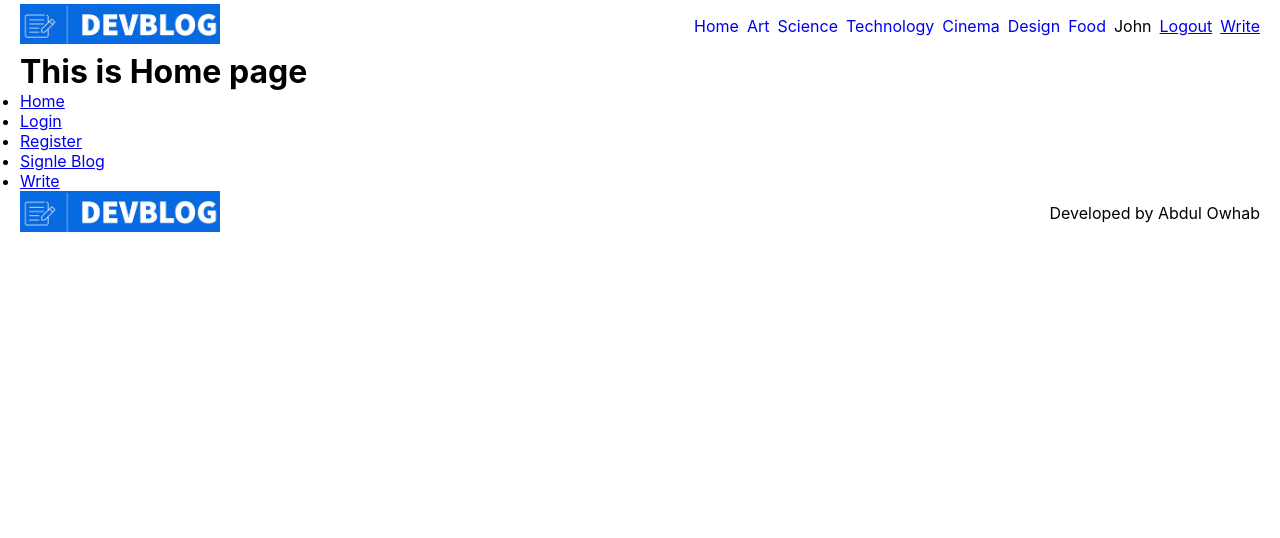
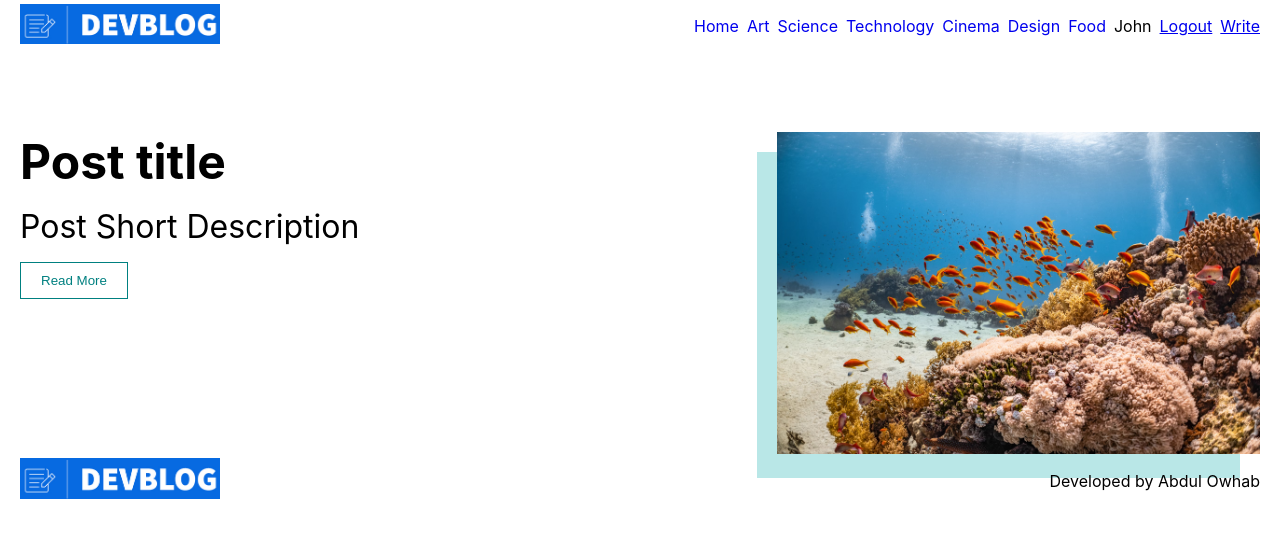
Before and after one commit to Owhab/dev-blog, a React (Create React App) app in the folder frontend/: page / in a window 1280 px wide. Shown: the top 538 px of the page. Built offline with nearby package versions, Linux system fonts and the light colour scheme.

Commit message:
working on home page blogs design

```diff
--- a/frontend/src/pages/Home.jsx
+++ b/frontend/src/pages/Home.jsx
@@ -1,27 +1,27 @@
 import React from "react";
 import { Link } from "react-router-dom";
+import BlogImage from "./../assets/images/blog.avif";
 
 const Home = () => {
   return (
-    <div className="container">
-      <h1>This is Home page</h1>
-      <ul>
-        <li>
-          <Link to="/">Home</Link>
-        </li>
-        <li>
-          <Link to="login">Login</Link>
-        </li>
-        <li>
-          <Link to="register">Register</Link>
-        </li>
-        <li>
-          <Link to="single">Signle Blog</Link>
-        </li>
-        <li>
-          <Link to="write">Write</Link>
-        </li>
-      </ul>
+    <div className="home">
+      <div className="container">
+        <div className="posts">
+          <div className="post">
+            <div className="image">
+              <img src={BlogImage} alt="Post Title" />
+            </div>
+
+            <div className="content">
+              <Link className="post-link" to="/post/34">
+                <h3>Post title</h3>
+              </Link>
+              <p>Post Short Description</p>
+              <button>Read More</button>
+            </div>
+          </div>
+        </div>
+      </div>
     </div>
   );
 };
--- a/frontend/src/style.scss
+++ b/frontend/src/style.scss
@@ -17,6 +17,7 @@ $lightGreen: #b9e7e7;
 }
 
 .app {
+  // Navbar Styles Start
   .navbar {
     .container {
       max-width: 1440px;
@@ -47,6 +48,81 @@ $lightGreen: #b9e7e7;
       }
     }
   }
+
+  .home {
+    margin-top: 5rem;
+    .posts {
+      display: flex;
+      flex-direction: column;
+      gap: 5rem;
+
+      .post {
+        display: flex;
+        align-items: flex-start;
+        gap: 2rem;
+        width: 100%;
+
+        &:nth-child(2n + 1) {
+          flex-direction: row-reverse;
+        }
+
+        .image {
+          flex: 2;
+          position: relative;
+          img {
+            max-width: 100%;
+          }
+          &::after {
+            content: "";
+            background-color: $lightGreen;
+            position: absolute;
+            left: -20px;
+            top: 20px;
+            width: 100%;
+            height: 100%;
+            z-index: -1;
+          }
+        }
+
+        .content {
+          flex: 3;
+          display: flex;
+          flex-direction: column;
+          justify-content: space-between;
+          height: 100%;
+          gap: 1rem;
+
+          .post-link {
+            text-decoration: none;
+            color: #000;
+            display: inline-block;
+            h3 {
+              font-size: 3rem;
+              text-decoration: none;
+            }
+          }
+
+          p {
+            font-size: 2rem;
+          }
+
+          button {
+            width: max-content;
+            padding: 10px 20px;
+            background-color: white;
+            border: 1px solid teal;
+            color: teal;
+            display: inline-block;
+            &:hover {
+              background-color: teal;
+              color: white;
+            }
+          }
+        }
+      }
+    }
+  }
+  // Navbar Styles End
   // Register and Login Page
   .auth {
     display: flex;
@@ -95,7 +171,9 @@ $lightGreen: #b9e7e7;
       }
     }
   }
+  // Register and Login Page Styles End
 
+  // Footer Styles Start
   footer {
     .container {
       display: flex;
@@ -103,4 +181,5 @@ $lightGreen: #b9e7e7;
       justify-content: space-between;
     }
   }
+  // Footer Styles End
 }
```
Also changed, not shown: frontend/src/assets/images/blog.avif (added).
